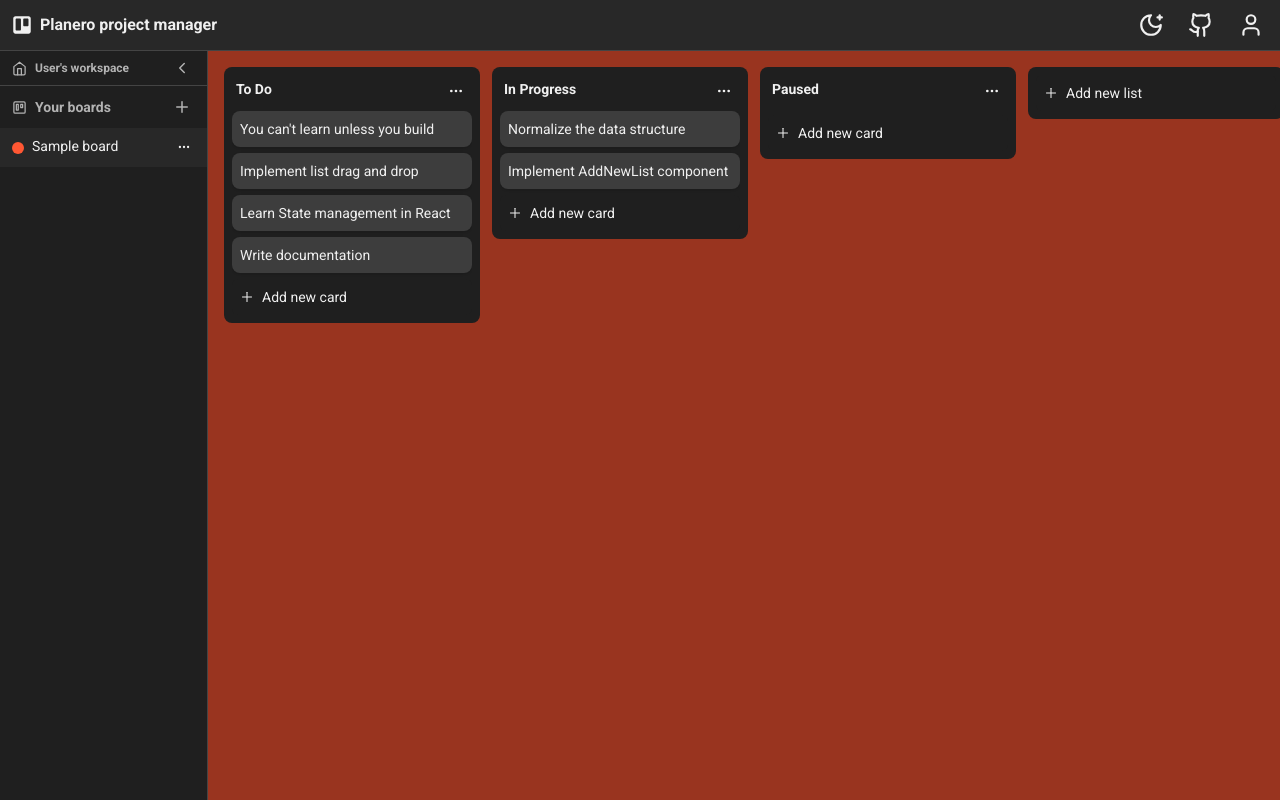
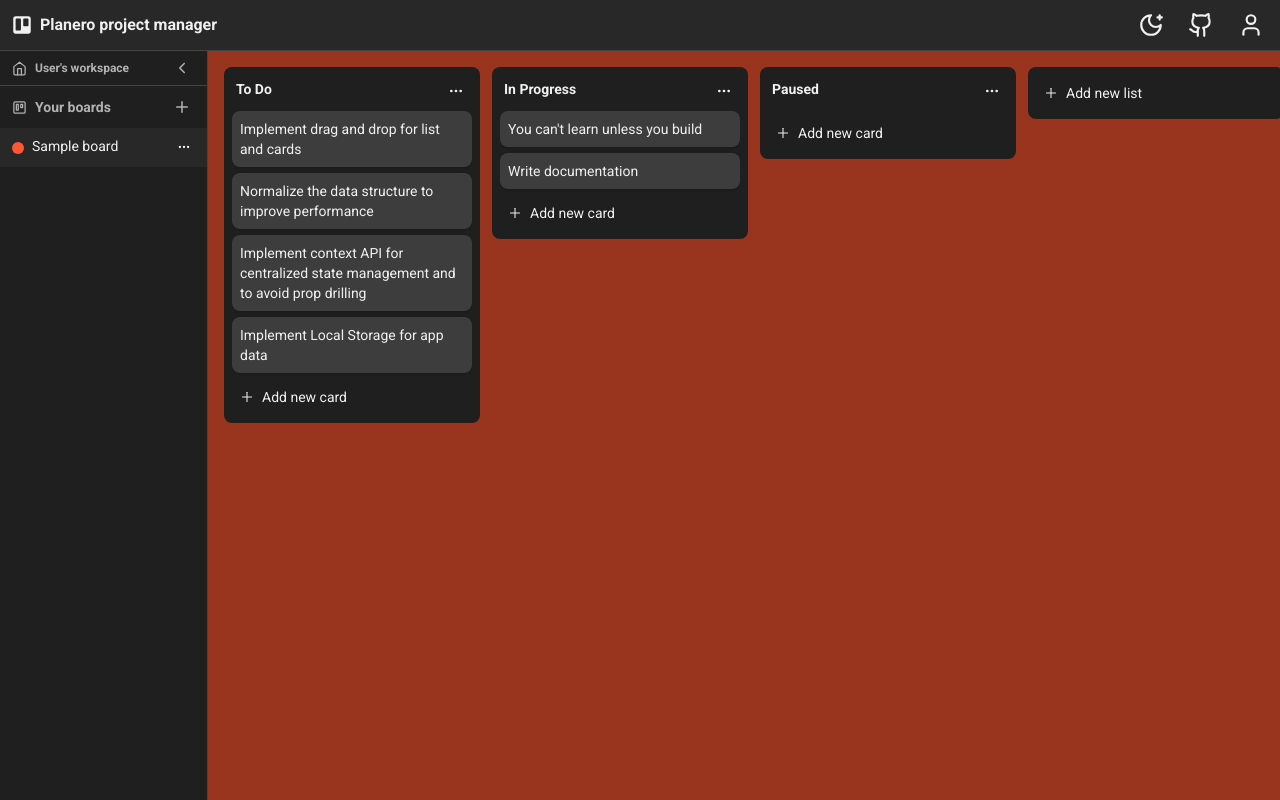
Before and after one commit to raknos13/planero-planner-react, a React (Vite) app: page / in a window 1280 px wide. Built offline with nearby package versions, Linux system fonts and the light colour scheme.

Commit message:
Change default card items

```diff
--- a/src/initialData.js
+++ b/src/initialData.js
@@ -12,12 +12,12 @@ export const initialData = {
     "list-1": {
       id: "list-1",
       title: "To Do",
-      cardIds: ["card-3", "card-1", "card-2", "card-4"],
+      cardIds: ["card-1", "card-5", "card-2", "card-6"],
     },
     "list-2": {
       id: "list-2",
       title: "In Progress",
-      cardIds: ["card-5", "card-6"],
+      cardIds: ["card-3", "card-4"],
     },
     "list-3": {
       id: "list-3",
@@ -28,15 +28,16 @@ export const initialData = {
   cards: {
     "card-1": {
       id: "card-1",
-      title: "Implement list drag and drop",
-      description: "Start from a todo list and build up",
+      title: "Implement drag and drop for list and cards",
+      description: "",
       labels: ["project"],
       completed: true,
     },
     "card-2": {
       id: "card-2",
-      title: "Learn State management in React",
-      description: "Learn state management",
+      title:
+        "Implement context API for centralized state management and to avoid prop drilling",
+      description: "",
       labels: ["learning"],
       completed: true,
     },
@@ -56,14 +57,14 @@ export const initialData = {
     },
     "card-5": {
       id: "card-5",
-      title: "Normalize the data structure",
+      title: "Normalize the data structure to improve performance",
       description: "Normalize to improve performance",
       labels: ["todo"],
       completed: true,
     },
     "card-6": {
       id: "card-6",
-      title: "Implement AddNewList component",
+      title: "Implement Local Storage for app data",
       description: "",
       labels: ["todo"],
       completed: false,
```
